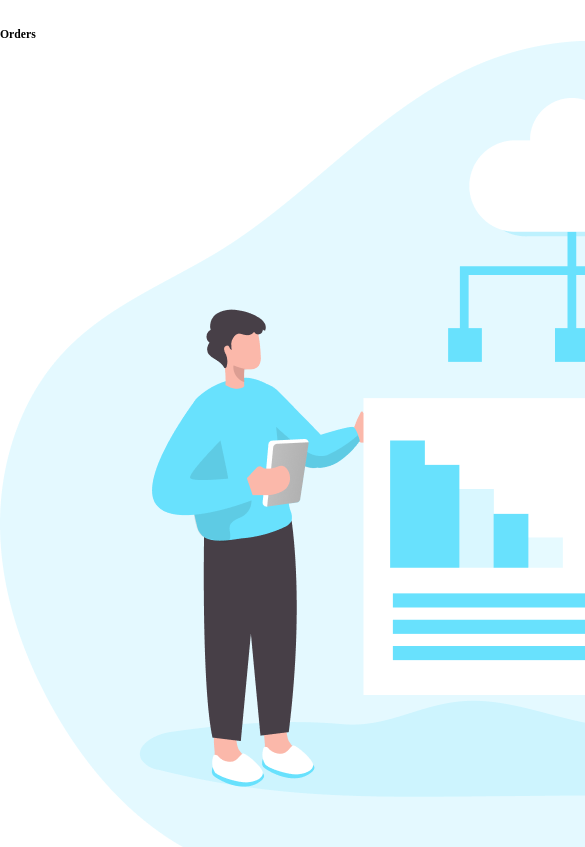
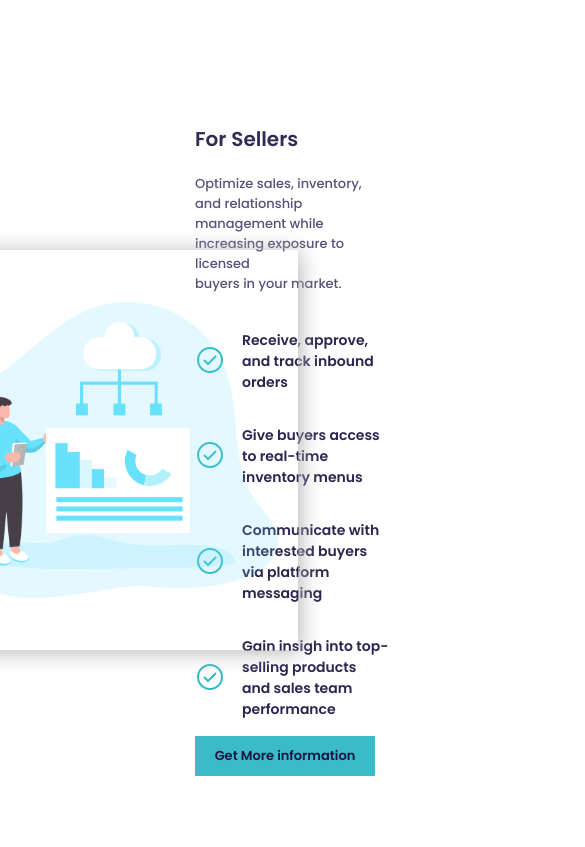
Before and after one commit to tonyspunei/leaflink-3page-website, a plain HTML site: page index.html in a window 390 px wide. Shown: the part 1660-2507 px from the top of the page, 585 px wide, since content can reach past the window. Drawn offline with Linux system fonts and the light colour scheme.

Commit message:
finished all pages, but not responsive

```diff
--- a/style.css
+++ b/style.css
@@ -190,21 +190,121 @@ nav {
 
 .hero-text-section h3 {
   font-size: 1.4rem;
-  font-family: "Poppins";
+  font-family: "Poppins", sans-serif;
   font-weight: 500;
 }
 
 .hero-text-section h1 {
   font-size: 4rem;
   color: #171040;
-  font-family: "Poppins";
+  font-family: "Poppins", sans-serif;
   margin: 4rem 0;
 }
 
 .hero-text-section p {
   color: #544d75;
   font-size: 1.1rem;
-  font-family: "Poppins";
+  font-family: "Poppins", sans-serif;
 }
 
 /* HERO SELLERS */
+.hero-sellers {
+  height: 100vh;
+  width: 100%;
+  display: flex;
+}
+
+.statistic-side {
+  height: 100vh;
+  width: 50%;
+  display: flex;
+  align-items: center;
+  justify-content: center;
+}
+
+.statistic-box {
+  min-height: 40rem;
+  min-width: 40rem;
+  box-shadow: 2px 2px 20px rgb(180, 180, 180);
+  position: relative;
+}
+
+.statistic-box h3 {
+  font-size: 2rem;
+  font-family: "Poppins", sans-serif;
+  padding: 2rem;
+  color: #555072;
+}
+
+.statistic-box img {
+  height: 100%;
+  width: 100%;
+  padding: 2rem;
+  position: absolute;
+  top: 0;
+  right: 0;
+  object-fit: contain;
+}
+
+/* Text Side */
+.text-side {
+  height: 100vh;
+  width: 50%;
+  display: flex;
+  flex-direction: column;
+  align-items: flex-start;
+  justify-content: center;
+}
+
+.text-side h3 {
+  font-size: 2rem;
+  color: #312b56;
+  font-family: "Poppins", sans-serif;
+}
+
+.text-side > p {
+  font-size: 1.3rem;
+  color: #575179;
+  font-family: "Poppins", sans-serif;
+  margin: 2rem 0;
+}
+
+/* Table Design */
+.tabel {
+  height: 50%;
+  display: flex;
+  flex-direction: column;
+  justify-content: space-around;
+}
+
+.dot {
+  display: flex;
+  align-items: center;
+}
+
+.dot p {
+  font-size: 1.4rem;
+  font-family: "Poppins", sans-serif;
+  color: #2b254f;
+  font-weight: bold;
+  padding-left: 1.5rem;
+}
+
+/* More Information Button */
+.more-info-btn {
+  height: 4rem;
+  min-width: 18rem;
+  background: #3bbbc8;
+  display: flex;
+  align-items: center;
+  justify-content: center;
+}
+
+.more-info-btn a {
+  text-decoration: none;
+  color: #1b1343;
+  font-size: 1.3rem;
+  font-family: "Poppins", sans-serif;
+  padding: 1rem;
+  font-weight: bold;
+}
```
